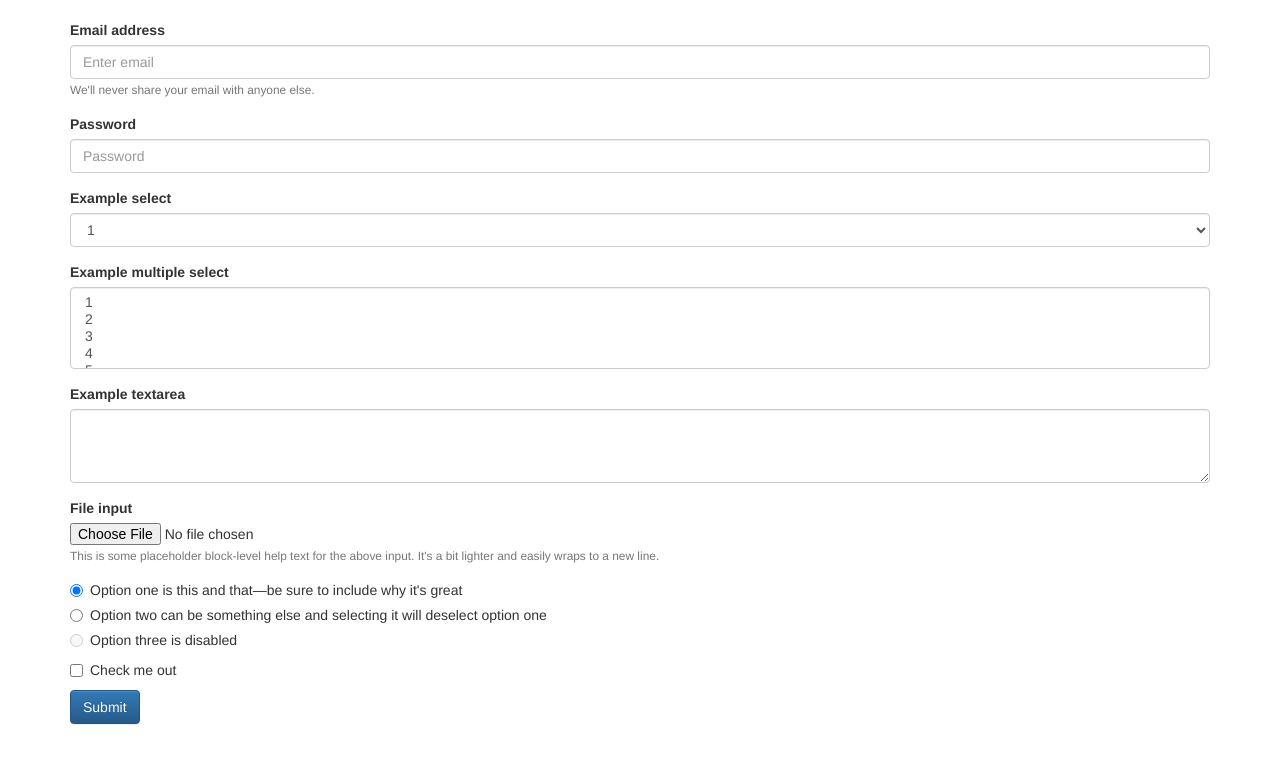
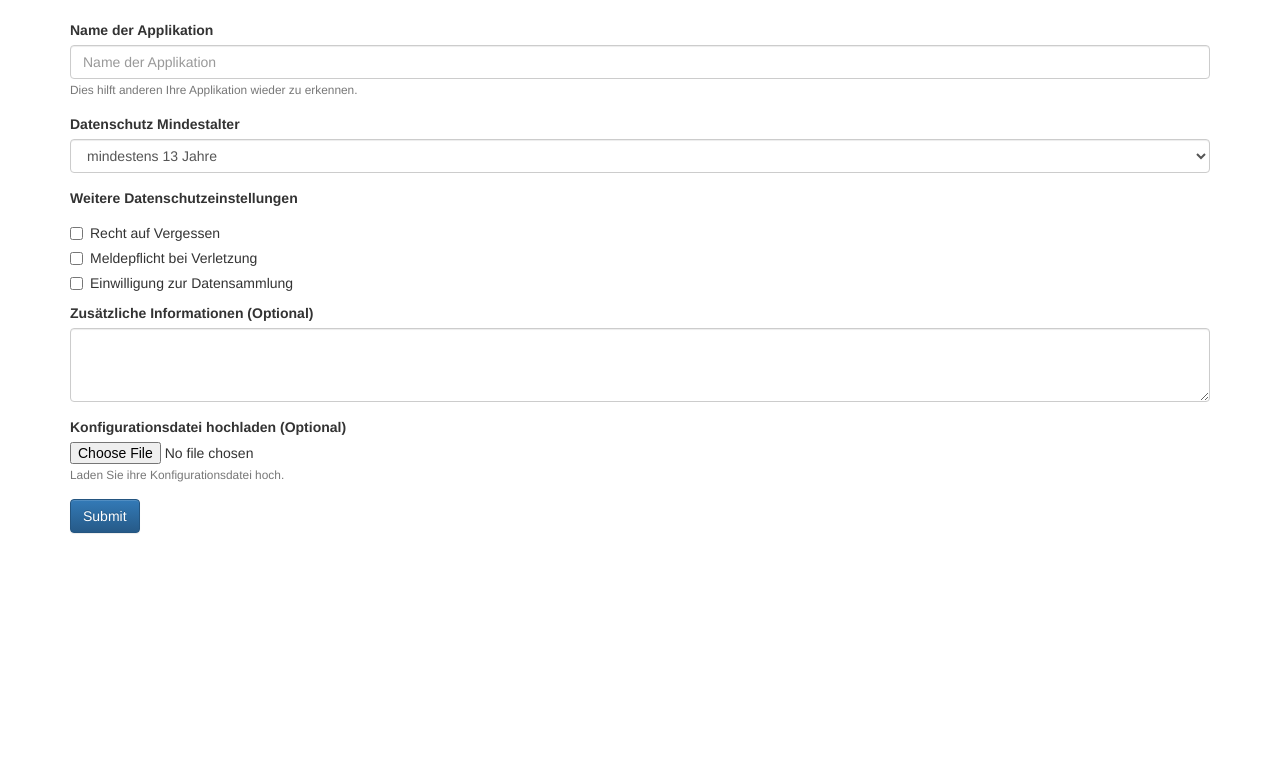
Before and after one commit to iiot-stud/qteam2016, a plain HTML site: page GUI/settings.html in a window 1280 px wide. Drawn offline with Linux system fonts and the light colour scheme.

Commit message:
- Form basic setup - removed tab - changed tab names

```diff
--- a/GUI/settings.html
+++ b/GUI/settings.html
@@ -2,7 +2,7 @@
 <html>
   <head>
     <meta charset="utf-8"/>
-    <title>Bootstrap Q-Team</title>
+    <title>Q-Team</title>
 
     <!-- link cdn files here -->
     <link rel="stylesheet" href="css/bootstrap.min.css">
@@ -16,68 +16,60 @@
 <div class="container" style="margin-top:20px;">
   <form>
   <fieldset class="form-group">
-    <label for="exampleInputEmail1">Email address</label>
-    <input type="email" class="form-control" id="exampleInputEmail1" placeholder="Enter email">
-    <small class="text-muted">We'll never share your email with anyone else.</small>
+    <label for="exampleInputEmail1">Name der Applikation </label>
+    <input type="email" class="form-control" id="exampleInputEmail1" placeholder="Name der Applikation">
+    <small class="text-muted">Dies hilft anderen Ihre Applikation wieder zu erkennen.</small>
   </fieldset>
+
+
+
   <fieldset class="form-group">
-    <label for="exampleInputPassword1">Password</label>
-    <input type="password" class="form-control" id="exampleInputPassword1" placeholder="Password">
-  </fieldset>
-  <fieldset class="form-group">
-    <label for="exampleSelect1">Example select</label>
+    <label for="exampleSelect1">Datenschutz Mindestalter</label>
     <select class="form-control" id="exampleSelect1">
-      <option>1</option>
-      <option>2</option>
-      <option>3</option>
-      <option>4</option>
-      <option>5</option>
+      <option>mindestens 13 Jahre</option>
+      <option>mindestens 14 Jahre</option>
+      <option>mindestens 16 Jahre</option>
+      <option>mindestens 18 Jahre</option>
+      <option> + 21 Jahre</option>
     </select>
   </fieldset>
+
+
+
+    <label for="exampleSelect1">Weitere Datenschutzeinstellungen</label>
+
+  <div class="checkbox">
+    <label>
+      <input type="checkbox"> Recht auf Vergessen
+  </div>
+
+  <div class="checkbox">
+    <label>
+      <input type="checkbox"> Meldepflicht bei Verletzung
+    </label>
+  </div>
+
+  <div class="checkbox">
+    <label>
+      <input type="checkbox"> Einwilligung zur Datensammlung
+    </label>
+  </div>
+
   <fieldset class="form-group">
-    <label for="exampleSelect2">Example multiple select</label>
-    <select multiple class="form-control" id="exampleSelect2">
-      <option>1</option>
-      <option>2</option>
-      <option>3</option>
-      <option>4</option>
-      <option>5</option>
-    </select>
-  </fieldset>
-  <fieldset class="form-group">
-    <label for="exampleTextarea">Example textarea</label>
+    <label for="exampleTextarea">Zusätzliche Informationen (Optional)</label>
     <textarea class="form-control" id="exampleTextarea" rows="3"></textarea>
   </fieldset>
+
   <fieldset class="form-group">
-    <label for="exampleInputFile">File input</label>
+    <label for="exampleInputFile">Konfigurationsdatei hochladen (Optional)</label>
     <input type="file" class="form-control-file" id="exampleInputFile">
-    <small class="text-muted">This is some placeholder block-level help text for the above input. It's a bit lighter and easily wraps to a new line.</small>
+    <small class="text-muted">Laden Sie ihre Konfigurationsdatei hoch.</small>
   </fieldset>
-  <div class="radio">
-    <label>
-      <input type="radio" name="optionsRadios" id="optionsRadios1" value="option1" checked>
-      Option one is this and that&mdash;be sure to include why it's great
-    </label>
-  </div>
-  <div class="radio">
-    <label>
-      <input type="radio" name="optionsRadios" id="optionsRadios2" value="option2">
-      Option two can be something else and selecting it will deselect option one
-    </label>
-  </div>
-  <div class="radio disabled">
-    <label>
-      <input type="radio" name="optionsRadios" id="optionsRadios3" value="option3" disabled>
-      Option three is disabled
-    </label>
-  </div>
-  <div class="checkbox">
-    <label>
-      <input type="checkbox"> Check me out
-    </label>
-  </div>
+
   <button type="submit" class="btn btn-primary">Submit</button>
 </form>
+
+
     <!-- JavaScriptfiles-->
     <script src="js/jquery.min.js"></script>
     <script src="js/bootstrap.min.js"></script>
```
Also changed, not shown: GUI/data.js (+23 -0 lines), GUI/index.html (+4 -4 lines).
